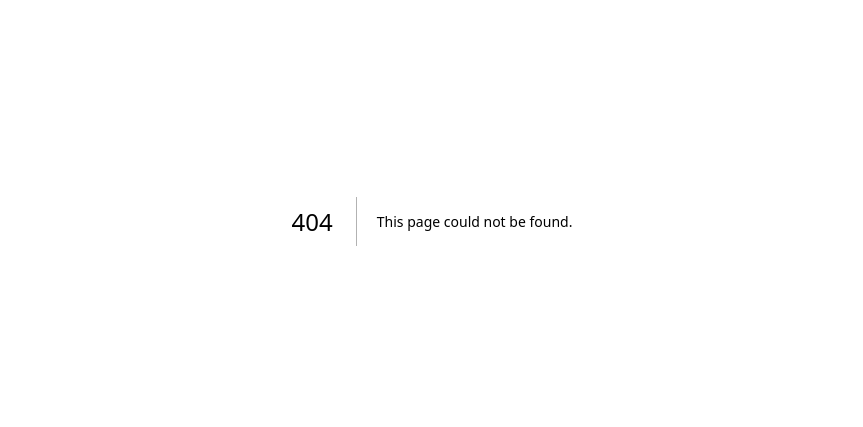
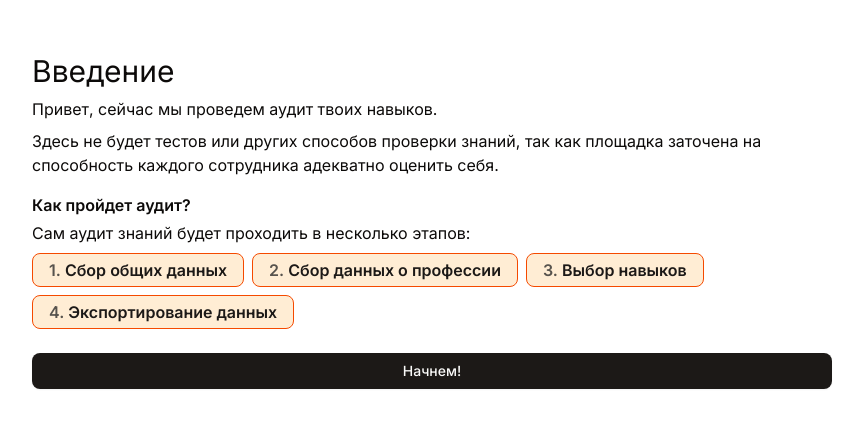
Before and after one commit to tokiory/exp.dev, a Next.js app: page /intro in a window 1280 px wide. Before the commit this address had no page. Shown: the part 179-606 px from the top of the page, without its empty margins (208-1071 px from the left). Built offline with nearby package versions, Linux system fonts and the light colour scheme.

Commit message:
feat(intro): add intro page

```diff
--- /dev/null
+++ b/app/intro/page.tsx
@@ -0,0 +1,31 @@
+import { Button, Heading, Text } from '@/components/ui'
+import { TEST_SELECTORS } from '@/tests/const/selectors'
+import Link from 'next/link'
+
+export default function QuizIntroPage() {
+  return (
+    <div className="grow flex flex-col justify-center max-w-[800px] mx-auto">
+      <div className="text-3xl">Введение</div>
+      <div className="mt-2">
+        Привет, сейчас мы проведем аудит твоих навыков.
+      </div>
+      <div className="mt-2">
+        Здесь не будет тестов или других способов проверки знаний, так как площадка заточена на способность каждого сотрудника адекватно оценить себя.
+      </div>
+      <div className="font-semibold mt-4">Как пройдет аудит?</div>
+      <div className="mt-1">
+        Сам аудит знаний будет проходить в несколько этапов:
+      </div>
+      <div className="flex flex-wrap gap-2 mt-2">
+        {["Сбор общих данных", "Сбор данных о профессии", "Выбор навыков", "Экспортирование данных"].map((text, idx) => (
+          <div key={text} className="bg-orange-100 border border-orange-600 font-semibold flex justify-center rounded-md py-1 px-4 text-stone-900 items-center w-fit"><span className="text-stone-600">{idx + 1}.</span>&nbsp;<span>{text}</span></div>
+        ))}
+      </div>
+
+      <Link href="/quiz/person" className=" mt-6 w-full">
+        <Button data-testid={TEST_SELECTORS.introPage.startButton} className="w-full">Начнем!</Button>
+      </Link>
+    </div>
+  )
+
+}
--- a/app/page.tsx
+++ b/app/page.tsx
@@ -13,7 +13,7 @@ export default function Home() {
         <Icon className="text-6xl" icon="fluent-emoji:sparkles" />
         <Heading className="mt-2">exp.dev</Heading>
         <Text className="mt-1">Сервис для оценки компетенций сотрудников</Text>
-        <NextLink href="/quiz/person" className="mt-4">
+        <NextLink href="/intro" className="mt-4">
           <Button
             data-testid={TEST_SELECTORS.mainPage.startButton}
             className="mt-4"
--- a/tests/const/selectors.ts
+++ b/tests/const/selectors.ts
@@ -1,6 +1,9 @@
 export const TEST_SELECTORS = {
   mainPage: {
     startButton: "start-button",
+  },
+  introPage: {
+    startButton: "intro-start-button",
   },
   quizPage: {
     person: {
```
Also changed, not shown: 1 other file (tests, documents, lock files or other folders).
